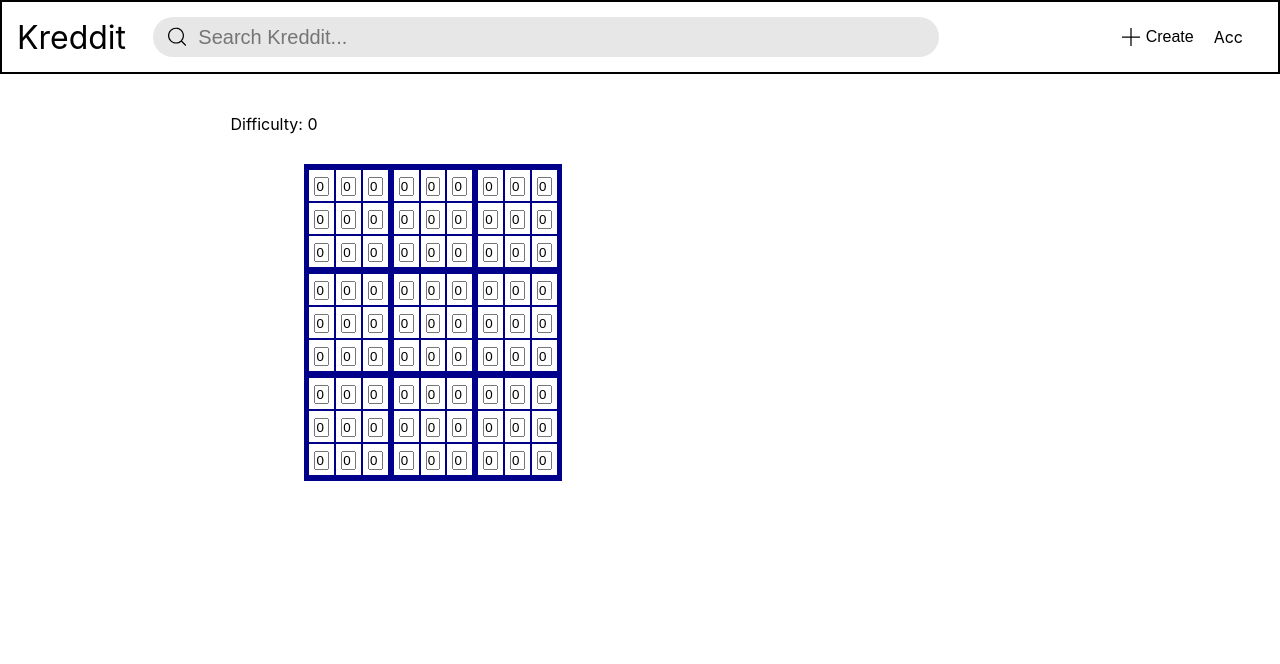
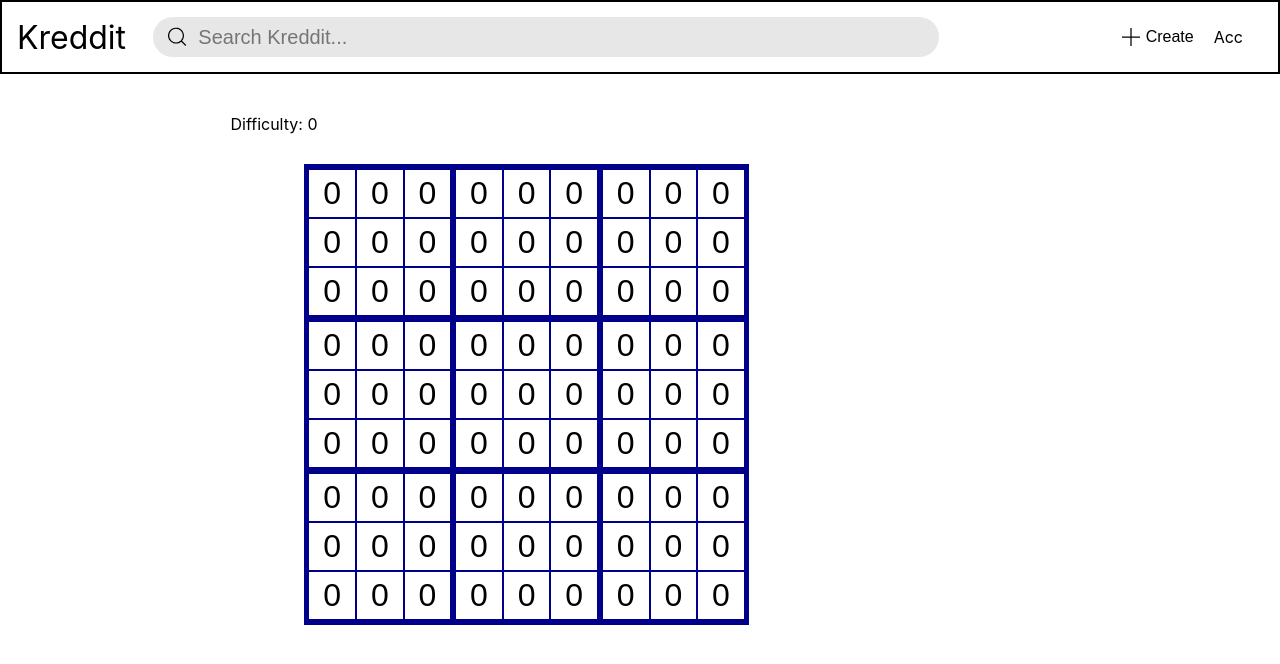
Before and after one commit to timothyhohyhtomit/kreddit, a React (Create React App) app in the folder client/: page /sudoku in a window 1280 px wide. Shown: the top 664 px of the page. Built offline with nearby package versions, Linux system fonts and the light colour scheme.

Commit message:
Changed the layout of the sudoku grid to remove the border and outline of input field within each cell and to make each cell more square

```diff
--- a/client/src/view/general/sudoku/SudokuView.css
+++ b/client/src/view/general/sudoku/SudokuView.css
@@ -73,6 +73,11 @@
 
 .sudoku-cell input {
     width: 2ch;
-    margin: 0;
+    font-size: 200%;
+    text-align: center;
+    background: transparent;
+    border: none;
+    outline: none;
+    margin: 0 auto;
     padding: 0;
 }
```
